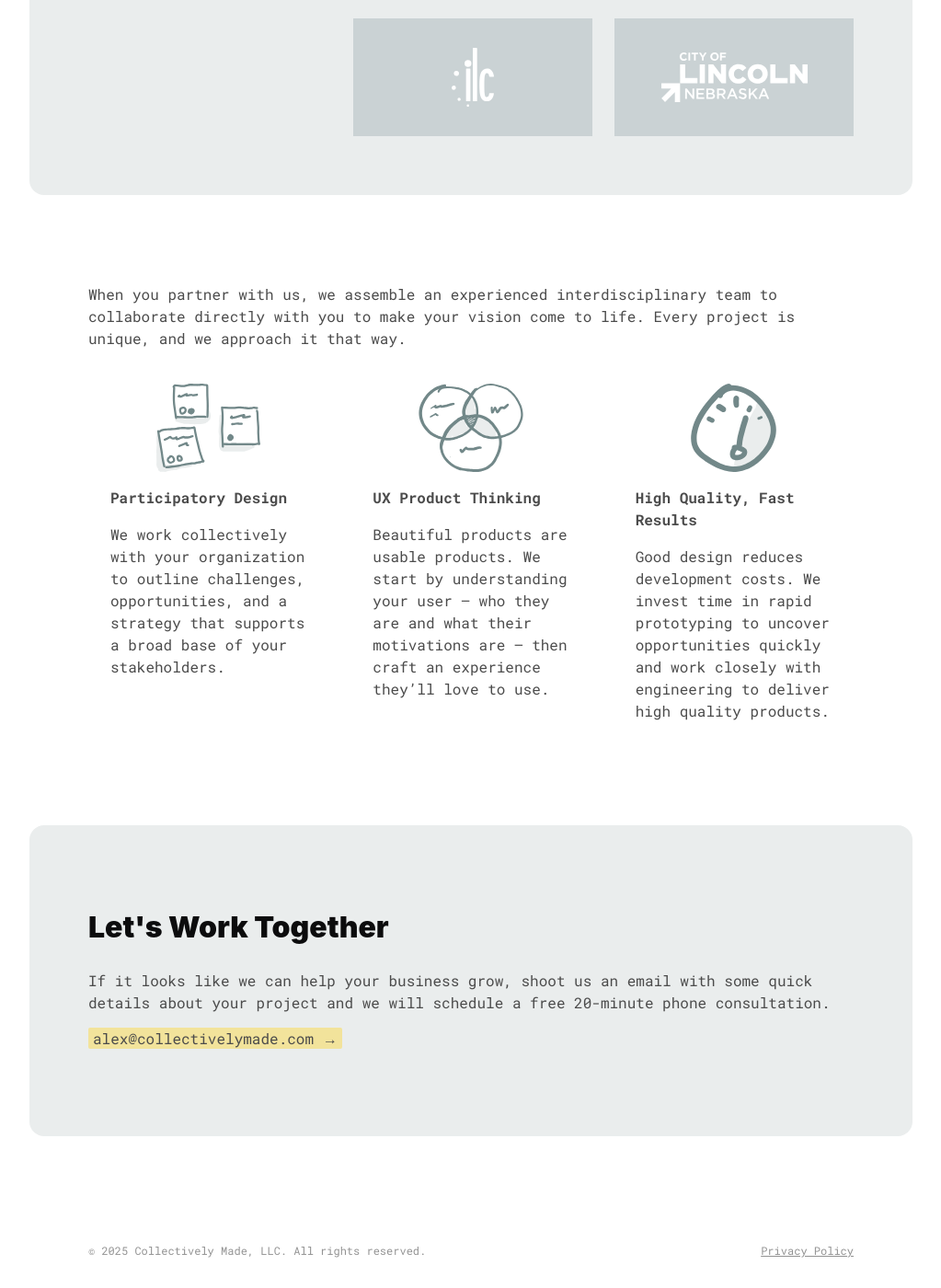
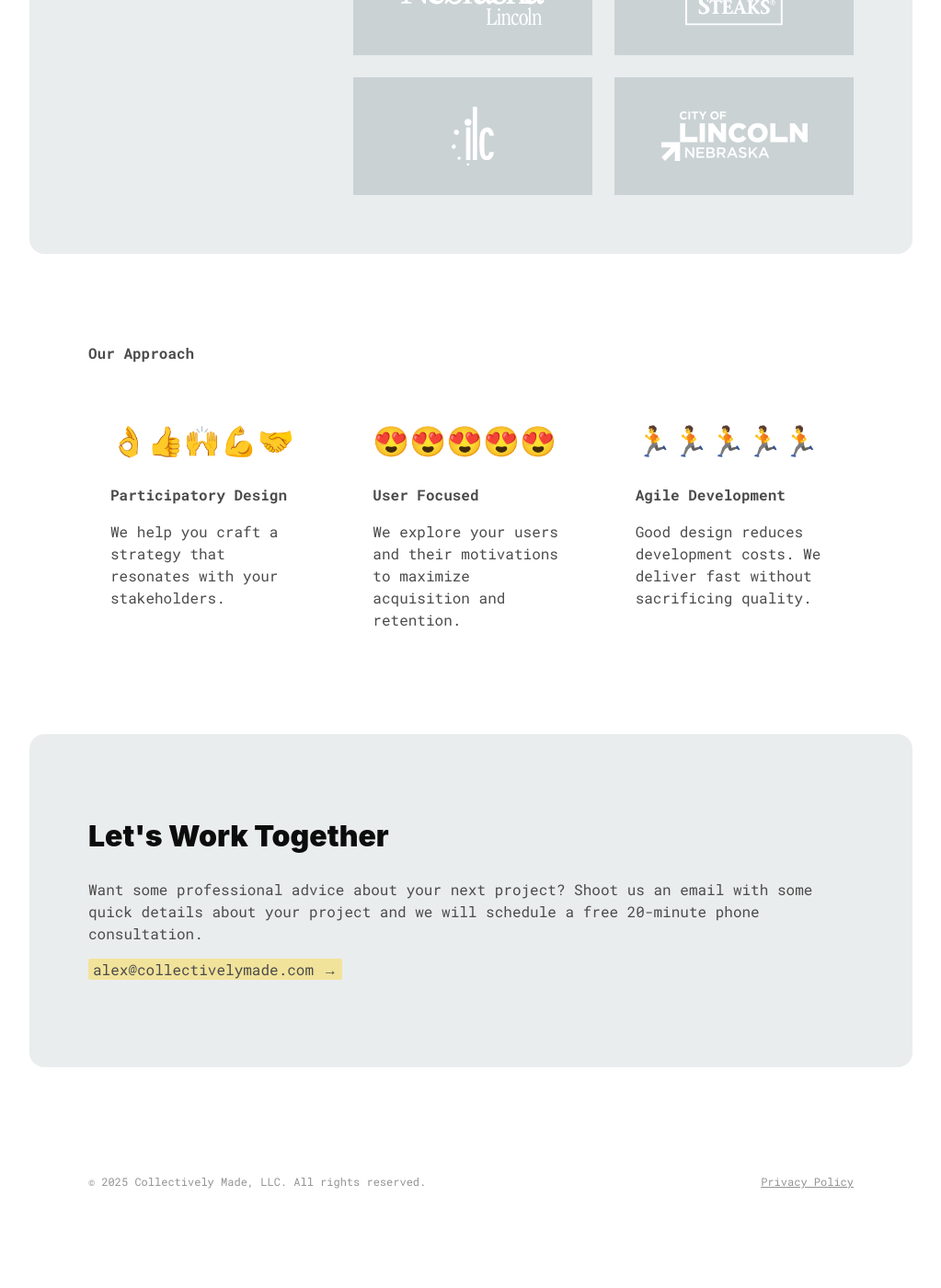
Before and after one commit to collectively-made/collectively-made.github.io, a Jekyll site: the page built from index.html, in a window 1280 px wide and 1400 px high, scrolled down 1152 px. Shown: the whole window at 92% size, without its empty margins (128-1151 px from the left). Built offline with Jekyll 4.4.1, drawn with Linux system fonts in a browser that asks for light colours; after the commit the page ends 2477 px from its top, so only the background shows below that; some of the changed text lies outside the part shown.

Commit message:
Sep 14, 2025, 8:49 PM

```diff
--- a/_layouts/default.html
+++ b/_layouts/default.html
@@ -1,4 +1,3 @@
-
 <!DOCTYPE html>
 <html lang="en">
 
--- a/index.html
+++ b/index.html
@@ -8,7 +8,8 @@
         <div class="hero container">
             <header>
                 <h1>Product<br>Strategy<br>& Design</h1>
-                <p>We're a digital product agency helping companies create great experiences with technology.</p>
+                <p>Collectively Made is a digital product agency.</p>
+                <p>Passionate leaders come to us to create great experiences, launch new products, and bring visionary ideas to life.</p>
                 <br>
                 <div class="relative">
                     <a class="cta" href="mailto:alex@collectivelymade.com?subject=Let's Chat!&body=Hey there!%0D%0AWe're interested in working with Collectively Made. Here's some quick details about us.%0D%0A%0D%0AName:%0D%0ACompany:%0D%0ANo. of employees:%0D%0AAnd here's some more details about our project...">Let's Chat</a>
@@ -80,7 +81,8 @@
     <section>
         <div class="logos container shaded">
             <header>
-                <p>As a worker-owned cooperative, we bring diverse talent and experiences working with top local and international brands to your project.</p>
+                <p><strong>Every Project is Unique</strong></p>
+                <p>We assemble an interdisciplinary team who can bring the most relevant experiences from working with top local and global brands.</p>
             </header>
             <ul>
                 <li>
@@ -107,31 +109,34 @@
 
     <section>
         <div class="services container">
-            <p>
-                When you partner with us, we assemble an experienced interdisciplinary team to collaborate directly with you to make your vision come to life. Every project is unique, and we approach it that way.
-            </p>
+            <p><strong>
+                Our Approach
+            </p></strong>
             <br>
             <ul>
                 <li>
-                    <figure>
+                    <!-- <figure>
                         <img src="/img/main/stickies.svg" alt="PArticipatory Design"/>
-                    </figure>
+                    </figure> -->
+                    <h2>👌👍🙌💪🤝</h2>
                     <p><strong>Participatory Design</strong></p>
-                    <p>We work collectively with your organization to outline challenges, opportunities, and a strategy that supports a broad base of your stakeholders.</p>
+                    <p>We help you craft a strategy that resonates with your stakeholders.                    </p>
                 </li>
                 <li>
-                    <figure>
+                    <!-- <figure>
                         <img src="/img/main/ven-diagram.svg" alt="UX led product thinking"/>
-                    </figure>
-                    <p><strong>UX Product Thinking</strong></p>
-                    <p>Beautiful products are usable products. We start by understanding your user — who they are and what their motivations are — then craft an experience they’ll love to use.</p>
+                    </figure> -->
+                    <h2>😍😍😍😍😍</h2>
+                    <p><strong>User Focused</strong></p>
+                    <p>We explore your users and their motivations to maximize acquisition and retention.</p>
                 </li>
                 <li>
-                    <figure>
+                    <!-- <figure>
                         <img src="/img/main/speed.svg" alt="high quality, fast results" />
-                    </figure>
-                    <p><strong>High Quality, Fast Results</strong></p>
-                    <p>Good design reduces development costs. We invest time in rapid prototyping to uncover opportunities quickly and work closely with engineering to deliver high quality products.
+                    </figure> -->
+                    <h2>🏃🏃🏃🏃🏃</h2>
+                    <p><strong>Agile Development</strong></p>
+                    <p>Good design reduces development costs. We deliver fast without sacrificing quality.
                     </p>
                 </li>
             </ul>
@@ -142,7 +147,7 @@
         <div class="contact container shaded">
             <header>
                 <h2>Let's Work Together</h2>
-                <p>If it looks like we can help your business grow, shoot us an email with some quick details about your project and we will schedule a free 20-minute phone consultation.</p>
+                <p>Want some professional advice about your next project? Shoot us an email with some quick details about your project and we will schedule a free 20-minute phone consultation.</p>
                 <a href="mailto:alex@collectivelymade.com?subject=Let's Chat!&body=Hey there!%0D%0AWe're interested in working with Collectively Made. Here's some quick details about us.%0D%0A%0D%0AName:%0D%0ACompany:%0D%0ANo. of employees:%0D%0AAnd here's some more details about our project...">alex@collectivelymade.com →</a>
                 </div>
             </header>
```
Also changed, not shown: 7 other files.
